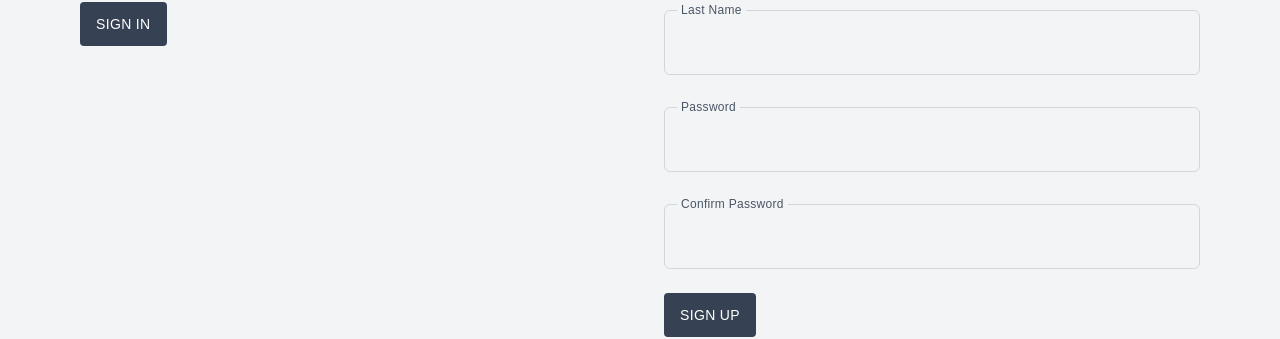
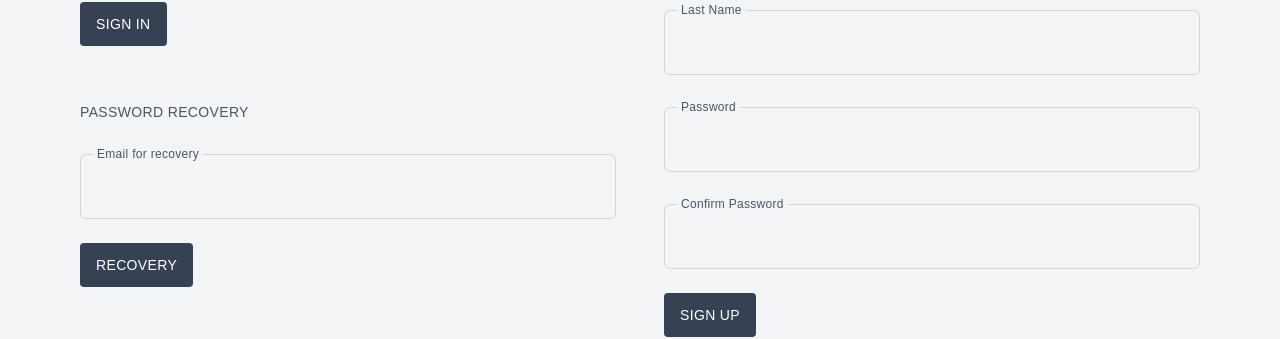
Before and after one commit to buschrutt/saleor-storefront-test2, a Next.js app: page /login in a window 1280 px wide. Shown: the part 332-671 px from the top of the page. Built offline with nearby package versions, Linux system fonts and the light colour scheme; no server answers.

Commit message:
Payment intent error

```diff
--- a/app/login/LoginClient.tsx
+++ b/app/login/LoginClient.tsx
@@ -15,6 +15,9 @@ type Toast = {
     message: string
 }
 
+const STOREFRONT_URL =
+    process.env.NEXT_PUBLIC_STOREFRONT_URL || 'http://localhost:3000'
+
 function ToastContainer({
                             toasts,
                             onClose,
@@ -27,8 +30,7 @@ function ToastContainer({
             {toasts.map((toast) => (
                 <div
                     key={toast.id}
-                    className={`relative px-5 py-4 pr-10 rounded-md text-sm
-                    ${
+                    className={`relative px-5 py-4 pr-10 rounded-md text-sm ${
                         toast.type === 'error'
                             ? 'bg-red-600 text-red-50'
                             : toast.type === 'success'
@@ -41,6 +43,8 @@ function ToastContainer({
                     <button
                         onClick={() => onClose(toast.id)}
                         className="absolute top-2 right-3 text-xs opacity-70 hover:opacity-100"
+                        type="button"
+                        aria-label="Close"
                     >
                         ✕
                     </button>
@@ -84,10 +88,16 @@ function FormField({
 /* =========================
    Login form
    ========================= */
-function LoginForm({ pushToast }: { pushToast: (t: ToastType, m: string) => void }) {
+function LoginForm({
+                       pushToast,
+                   }: {
+    pushToast: (t: ToastType, m: string) => void
+}) {
     const [email, setEmail] = useState('')
     const [password, setPassword] = useState('')
+    const [recoveryEmail, setRecoveryEmail] = useState('')
     const [loading, setLoading] = useState(false)
+    const [recoveryLoading, setRecoveryLoading] = useState(false)
 
     async function signIn() {
         setLoading(true)
@@ -99,10 +109,10 @@ function LoginForm({ pushToast }: { pushToast: (t: ToastType, m: string) => void
                 body: JSON.stringify({ email, password }),
             })
 
-            const data = await res.json()
+            const data = await res.json().catch(() => null)
 
             if (!res.ok) {
-                pushToast('error', data.error || 'Invalid credentials')
+                pushToast('error', data?.error || 'Invalid credentials')
                 return
             }
 
@@ -115,8 +125,58 @@ function LoginForm({ pushToast }: { pushToast: (t: ToastType, m: string) => void
         }
     }
 
+    async function recovery() {
+        const cleanEmail = recoveryEmail.trim()
+        if (!cleanEmail) {
+            pushToast('error', 'Enter your email')
+            return
+        }
+
+        setRecoveryLoading(true)
+
+        try {
+            const redirectUrl = `${STOREFRONT_URL}/password-reset`
+
+            const result = await saleorFetch<{
+                requestPasswordReset: { errors: { message: string }[] }
+            }>({
+                query: `
+          mutation RequestPasswordReset($email: String!, $redirectUrl: String!) {
+            requestPasswordReset(email: $email, redirectUrl: $redirectUrl) {
+              errors { message }
+            }
+          }
+        `,
+                variables: {
+                    email: cleanEmail,
+                    redirectUrl,
+                },
+            })
+
+            // Saleor часто возвращает success даже когда email не существует — это нормально.
+            if (result.requestPasswordReset.errors?.length) {
+                pushToast('error', result.requestPasswordReset.errors[0].message)
+                return
+            }
+
+            // Правильный UX: не раскрываем, существует ли email.
+            pushToast(
+                'success',
+                'If this email exists, a recovery link has been sent. Check your inbox and spam folder.'
+            )
+            setRecoveryEmail('')
+        } catch (e) {
+            // Оставим один “тихий” лог для дебага, без спама в консоль
+            console.error(e)
+            pushToast('error', 'Password recovery failed')
+        } finally {
+            setRecoveryLoading(false)
+        }
+    }
+
     return (
         <div className="space-y-6">
+            {/* SIGN IN */}
             <FormField label="Your Email (Login)" value={email} onChange={setEmail} />
             <FormField
                 label="Password"
@@ -128,10 +188,33 @@ function LoginForm({ pushToast }: { pushToast: (t: ToastType, m: string) => void
             <button
                 onClick={signIn}
                 disabled={loading}
-                className="bg-gray-700 text-white rounded-sm px-4 py-3 text-sm uppercase tracking-wide hover:bg-gray-800 transition"
+                className="bg-gray-700 text-white rounded-sm px-4 py-3 text-sm uppercase tracking-wide hover:bg-gray-800 transition disabled:opacity-60"
+                type="button"
             >
                 {loading ? 'Signing In…' : 'Sign In'}
             </button>
+
+            {/* PASSWORD RECOVERY */}
+            <div className="space-y-6 pt-8">
+                <div className="text-sm uppercase tracking-wide text-gray-600">
+                    Password Recovery
+                </div>
+
+                <FormField
+                    label="Email for recovery"
+                    value={recoveryEmail}
+                    onChange={setRecoveryEmail}
+                />
+
+                <button
+                    onClick={recovery}
+                    disabled={recoveryLoading}
+                    className="bg-gray-700 text-white rounded-sm px-4 py-3 text-sm uppercase tracking-wide hover:bg-gray-800 transition disabled:opacity-60"
+                    type="button"
+                >
+                    {recoveryLoading ? 'Sending…' : 'Recovery'}
+                </button>
+            </div>
         </div>
     )
 }
@@ -139,7 +222,11 @@ function LoginForm({ pushToast }: { pushToast: (t: ToastType, m: string) => void
 /* =========================
    Register form
    ========================= */
-function RegisterForm({ pushToast }: { pushToast: (t: ToastType, m: string) => void }) {
+function RegisterForm({
+                          pushToast,
+                      }: {
+    pushToast: (t: ToastType, m: string) => void
+}) {
     const [email, setEmail] = useState('')
     const [firstName, setFirstName] = useState('')
     const [lastName, setLastName] = useState('')
@@ -156,9 +243,7 @@ function RegisterForm({ pushToast }: { pushToast: (t: ToastType, m: string) => v
         setLoading(true)
         try {
             const result = await saleorFetch<{
-                accountRegister: {
-                    errors: { message: string }[]
-                }
+                accountRegister: { errors: { message: string }[] }
             }>({
                 query: `
           mutation Register(
@@ -166,6 +251,7 @@ function RegisterForm({ pushToast }: { pushToast: (t: ToastType, m: string) => v
             $password: String!
             $firstName: String!
             $lastName: String!
+            $redirectUrl: String!
           ) {
             accountRegister(
               input: {
@@ -173,14 +259,20 @@ function RegisterForm({ pushToast }: { pushToast: (t: ToastType, m: string) => v
                 password: $password
                 firstName: $firstName
                 lastName: $lastName
-                          redirectUrl: "https://pacificmule.com/login"
+                redirectUrl: $redirectUrl
               }
             ) {
               errors { message }
             }
           }
         `,
-                variables: { email, password, firstName, lastName },
+                variables: {
+                    email,
+                    password,
+                    firstName,
+                    lastName,
+                    redirectUrl: `${STOREFRONT_URL}/login`,
+                },
             })
 
             if (result.accountRegister.errors.length) {
@@ -222,7 +314,8 @@ function RegisterForm({ pushToast }: { pushToast: (t: ToastType, m: string) => v
             <button
                 onClick={submit}
                 disabled={loading}
-                className="bg-gray-700 text-white rounded-sm px-4 py-3 text-sm uppercase tracking-wide hover:bg-gray-800 transition"
+                className="bg-gray-700 text-white rounded-sm px-4 py-3 text-sm uppercase tracking-wide hover:bg-gray-800 transition disabled:opacity-60"
+                type="button"
             >
                 {loading ? 'Signing Up…' : 'Sign Up'}
             </button>
@@ -310,7 +403,6 @@ export default function LoginClient() {
                 </button>
             </div>
 
-
             <div className="max-w-6xl mx-auto pt-24 px-4">
                 <div className="grid grid-cols-1 md:grid-cols-2 gap-12">
                     <div>
@@ -328,7 +420,6 @@ export default function LoginClient() {
                     </div>
                 </div>
             </div>
-
         </main>
     )
 }
--- a/app/password-reset/PasswordResetClient.tsx
+++ b/app/password-reset/PasswordResetClient.tsx
@@ -39,7 +39,7 @@ function ToastContainer({ toasts, onClose }: ToastContainerProps) {
                         aria-label="Close"
                         type="button"
                     >
-                        ✕
+
                     </button>
                     {toast.message}
                 </div>
--- a/lib/saleor.ts
+++ b/lib/saleor.ts
@@ -9,11 +9,17 @@ export async function saleorFetch<T>({
                                          variables,
                                          headers = {},
                                      }: SaleorFetchArgs<T>): Promise<T> {
-    if (!process.env.SALEOR_API_URL) {
-        throw new Error('SALEOR_API_URL is not defined')
+    // ИСПРАВЛЕНО: используем NEXT_PUBLIC_ префикс для клиента
+    const SALEOR_API_URL = process.env.NEXT_PUBLIC_SALEOR_API_URL
+
+    if (!SALEOR_API_URL) {
+        console.error('NEXT_PUBLIC_SALEOR_API_URL is not defined')
+        throw new Error('NEXT_PUBLIC_SALEOR_API_URL is not defined')
     }
 
-    const res = await fetch(process.env.SALEOR_API_URL, {
+    console.log('Calling Saleor API:', SALEOR_API_URL) // Для отладки
+
+    const res = await fetch(SALEOR_API_URL, {
         method: 'POST',
         headers: {
             'Content-Type': 'application/json',
--- a/package.json
+++ b/package.json
@@ -11,6 +11,7 @@
   "dependencies": {
     "@stripe/react-stripe-js": "^5.4.1",
     "@stripe/stripe-js": "^8.6.0",
+    "browser-logger": "^1.0.0",
     "contentful": "^11.10.1",
     "next": "16.1.0",
     "react": "19.2.3",
```
Also changed, not shown: 1 other file (tests, documents, lock files or other folders). Lines whose indentation alone changed are shown as unchanged.
